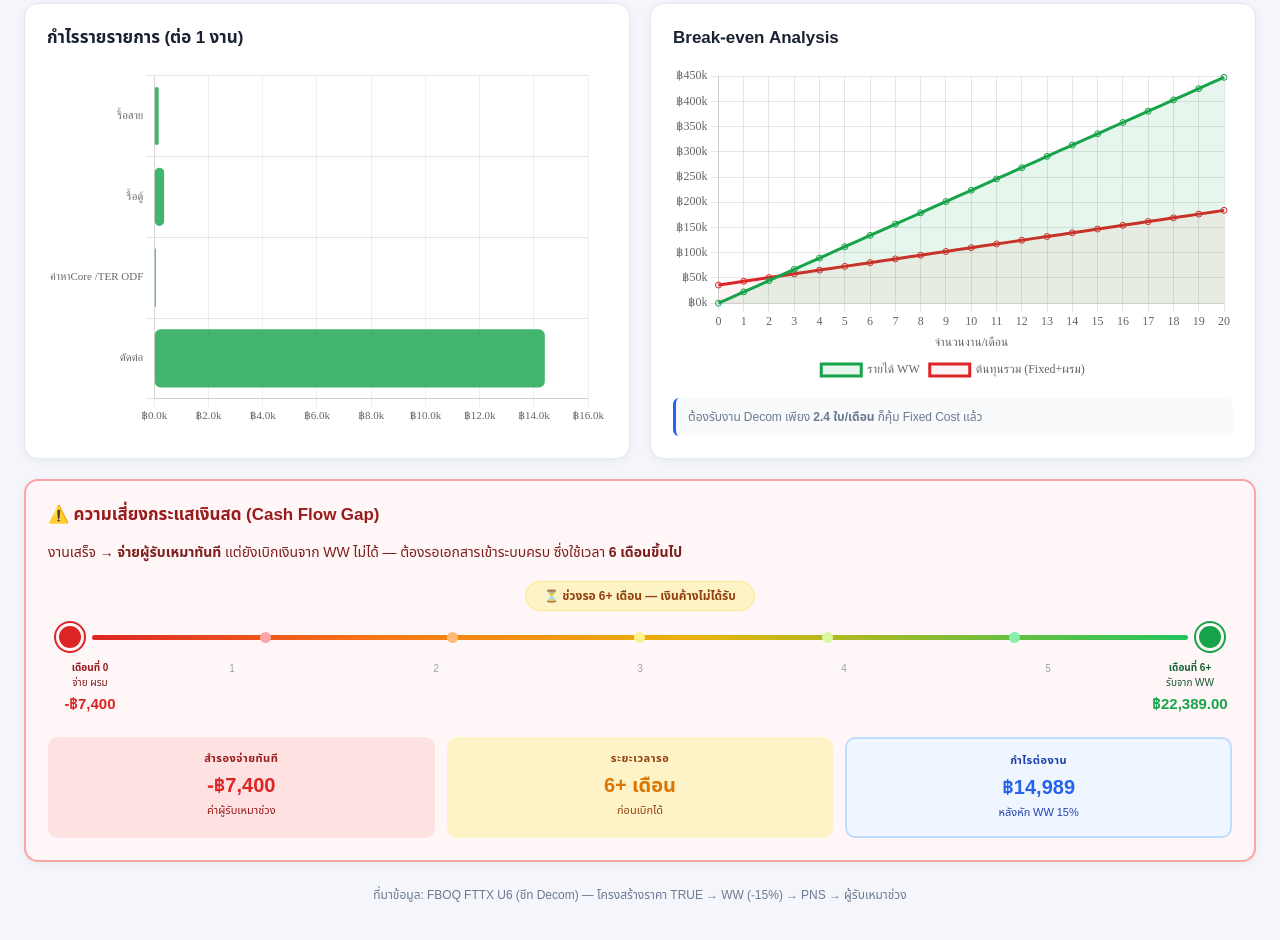
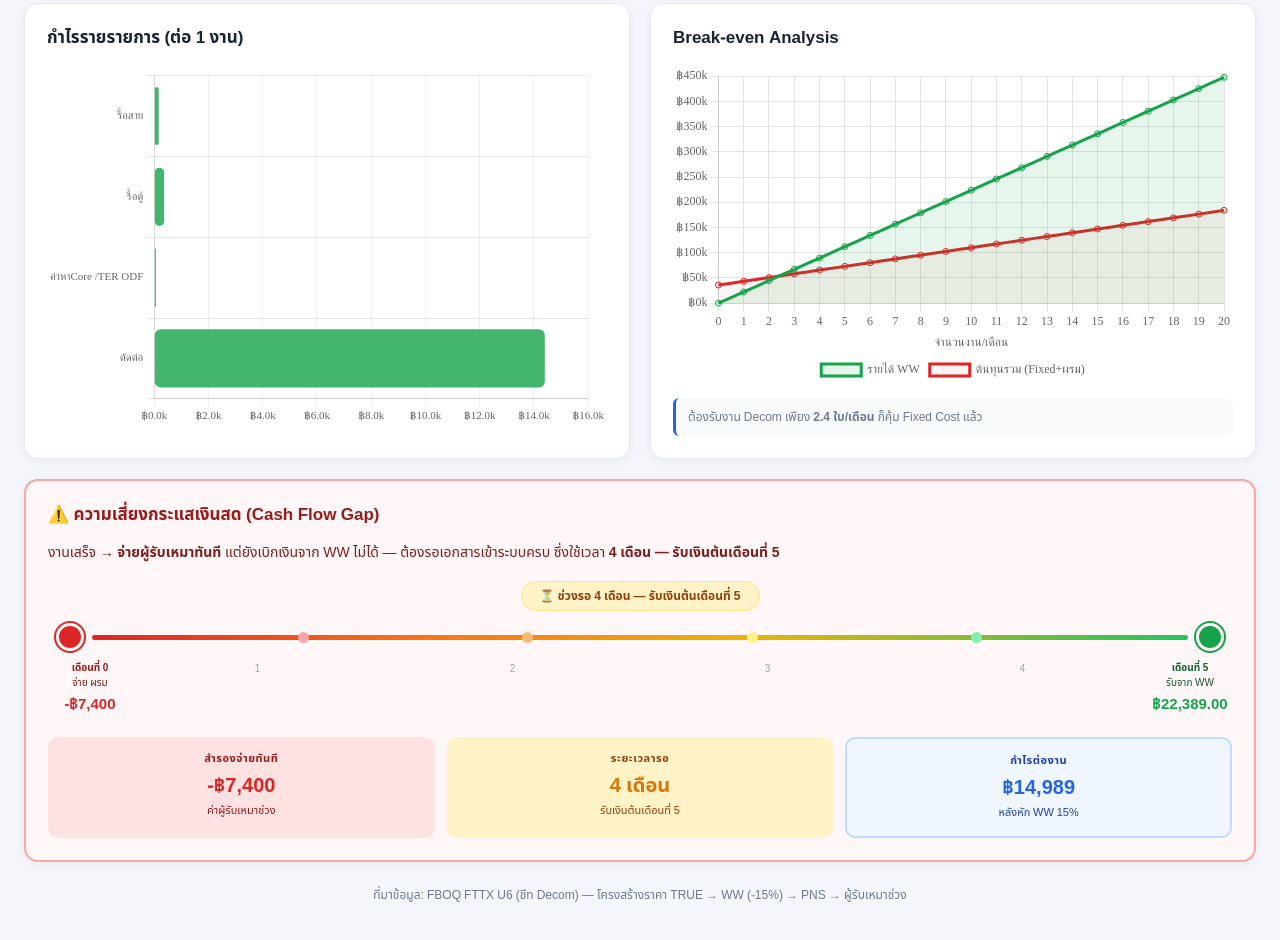
Before and after one commit to wanchaipu/PNS, a plain HTML site: page index.html in a window 1280 px wide. Shown: the part 1817-2757 px from the top of the page. Drawn offline with nearby package versions, Linux system fonts and the light colour scheme.

Commit message:
update cash flow gap: change 6+ months to 4 months (receive at beginning of month 5) across all tabs
Co-Authored-By: Claude Sonnet 4.6 <noreply@anthropic.com>

```diff
--- a/index.html
+++ b/index.html
@@ -189,20 +189,19 @@
 
 <div class="card" style="border:2px solid #fca5a5; background:#fff7f7">
   <h2 style="color:#991b1b">⚠️ ความเสี่ยงกระแสเงินสด (Cash Flow Gap)</h2>
-  <p style="font-size:14px; color:#7f1d1d; margin:0 0 20px">งานเสร็จ → <b>จ่ายผู้รับเหมาทันที</b> แต่ยังเบิกเงินจาก WW ไม่ได้ — ต้องรอเอกสารเข้าระบบครบ ซึ่งใช้เวลา <b>6 เดือนขึ้นไป</b></p>
+  <p style="font-size:14px; color:#7f1d1d; margin:0 0 20px">งานเสร็จ → <b>จ่ายผู้รับเหมาทันที</b> แต่ยังเบิกเงินจาก WW ไม่ได้ — ต้องรอเอกสารเข้าระบบครบ ซึ่งใช้เวลา <b>4 เดือน — รับเงินต้นเดือนที่ 5</b></p>
 
   <!-- ── Timeline ── -->
   <div style="text-align:center; margin-bottom:16px">
-    <span style="background:#fef3c7; border:1px solid #fde68a; border-radius:999px; padding:5px 18px; font-size:12px; font-weight:700; color:#92400e">⏳ ช่วงรอ 6+ เดือน — เงินค้างไม่ได้รับ</span>
+    <span style="background:#fef3c7; border:1px solid #fde68a; border-radius:999px; padding:5px 18px; font-size:12px; font-weight:700; color:#92400e">⏳ ช่วงรอ 4 เดือน — รับเงินต้นเดือนที่ 5</span>
   </div>
   <!-- dots + bar -->
   <div style="position:relative; display:flex; align-items:center; justify-content:space-between; padding:0 8px; margin-bottom:10px">
-    <div style="position:absolute; left:44px; right:44px; height:5px; background:linear-gradient(90deg,#dc2626,#f97316 25%,#eab308 55%,#22c55e); border-radius:3px; z-index:0"></div>
+    <div style="position:absolute; left:44px; right:44px; height:5px; background:linear-gradient(90deg,#dc2626,#f97316 30%,#eab308 60%,#22c55e); border-radius:3px; z-index:0"></div>
     <div style="z-index:1; width:28px; height:28px; background:#dc2626; border-radius:50%; border:3px solid #fff7f7; box-shadow:0 0 0 2px #dc2626; flex-shrink:0"></div>
     <div style="z-index:1; width:11px; height:11px; background:#fca5a5; border-radius:50%; flex-shrink:0"></div>
     <div style="z-index:1; width:11px; height:11px; background:#fdba74; border-radius:50%; flex-shrink:0"></div>
     <div style="z-index:1; width:11px; height:11px; background:#fef08a; border-radius:50%; flex-shrink:0"></div>
-    <div style="z-index:1; width:11px; height:11px; background:#d9f99d; border-radius:50%; flex-shrink:0"></div>
     <div style="z-index:1; width:11px; height:11px; background:#86efac; border-radius:50%; flex-shrink:0"></div>
     <div style="z-index:1; width:28px; height:28px; background:#16a34a; border-radius:50%; border:3px solid #fff7f7; box-shadow:0 0 0 2px #16a34a; flex-shrink:0"></div>
   </div>
@@ -218,10 +217,9 @@
       <div style="font-size:10px; color:#9ca3af; text-align:center">2</div>
       <div style="font-size:10px; color:#9ca3af; text-align:center">3</div>
       <div style="font-size:10px; color:#9ca3af; text-align:center">4</div>
-      <div style="font-size:10px; color:#9ca3af; text-align:center">5</div>
     </div>
     <div style="text-align:center; width:80px">
-      <div style="font-size:10px; color:#166534; font-weight:700">เดือนที่ 6+</div>
+      <div style="font-size:10px; color:#166534; font-weight:700">เดือนที่ 5</div>
       <div style="font-size:10px; color:#14532d">รับจาก WW</div>
       <div id="d_cfIn" style="font-size:15px; font-weight:800; color:#16a34a; margin-top:3px">-</div>
     </div>
@@ -236,8 +234,8 @@
     </div>
     <div style="background:#fef3c7; border-radius:10px; padding:14px; text-align:center">
       <div style="font-size:11px; color:#92400e; font-weight:700; text-transform:uppercase; letter-spacing:.5px">ระยะเวลารอ</div>
-      <div style="font-size:20px; font-weight:800; color:#d97706; margin-top:4px">6+ เดือน</div>
-      <div style="font-size:11px; color:#92400e; margin-top:2px">ก่อนเบิกได้</div>
+      <div style="font-size:20px; font-weight:800; color:#d97706; margin-top:4px">4 เดือน</div>
+      <div style="font-size:11px; color:#92400e; margin-top:2px">รับเงินต้นเดือนที่ 5</div>
     </div>
     <div style="background:#eff6ff; border-radius:10px; padding:14px; text-align:center; border:2px solid #bfdbfe">
       <div style="font-size:11px; color:#1e40af; font-weight:700; text-transform:uppercase; letter-spacing:.5px">กำไรต่องาน</div>
@@ -336,20 +334,19 @@
 
 <div class="card" style="border:2px solid #fca5a5; background:#fff7f7">
   <h2 style="color:#991b1b">⚠️ ความเสี่ยงกระแสเงินสด (Cash Flow Gap)</h2>
-  <p style="font-size:14px; color:#7f1d1d; margin:0 0 20px">งานเสร็จ → <b>จ่ายผู้รับเหมาทันที</b> แต่ยังเบิกเงินจาก WW ไม่ได้ — ต้องรอเอกสารเข้าระบบครบ ซึ่งใช้เวลา <b>6 เดือนขึ้นไป</b></p>
+  <p style="font-size:14px; color:#7f1d1d; margin:0 0 20px">งานเสร็จ → <b>จ่ายผู้รับเหมาทันที</b> แต่ยังเบิกเงินจาก WW ไม่ได้ — ต้องรอเอกสารเข้าระบบครบ ซึ่งใช้เวลา <b>4 เดือน — รับเงินต้นเดือนที่ 5</b></p>
 
   <!-- ── Timeline ── -->
   <div style="text-align:center; margin-bottom:16px">
-    <span style="background:#fef3c7; border:1px solid #fde68a; border-radius:999px; padding:5px 18px; font-size:12px; font-weight:700; color:#92400e">⏳ ช่วงรอ 6+ เดือน — เงินค้างไม่ได้รับ</span>
+    <span style="background:#fef3c7; border:1px solid #fde68a; border-radius:999px; padding:5px 18px; font-size:12px; font-weight:700; color:#92400e">⏳ ช่วงรอ 4 เดือน — รับเงินต้นเดือนที่ 5</span>
   </div>
   <!-- dots + bar -->
   <div style="position:relative; display:flex; align-items:center; justify-content:space-between; padding:0 8px; margin-bottom:10px">
-    <div style="position:absolute; left:44px; right:44px; height:5px; background:linear-gradient(90deg,#dc2626,#f97316 25%,#eab308 55%,#22c55e); border-radius:3px; z-index:0"></div>
+    <div style="position:absolute; left:44px; right:44px; height:5px; background:linear-gradient(90deg,#dc2626,#f97316 30%,#eab308 60%,#22c55e); border-radius:3px; z-index:0"></div>
     <div style="z-index:1; width:28px; height:28px; background:#dc2626; border-radius:50%; border:3px solid #fff7f7; box-shadow:0 0 0 2px #dc2626; flex-shrink:0"></div>
     <div style="z-index:1; width:11px; height:11px; background:#fca5a5; border-radius:50%; flex-shrink:0"></div>
     <div style="z-index:1; width:11px; height:11px; background:#fdba74; border-radius:50%; flex-shrink:0"></div>
     <div style="z-index:1; width:11px; height:11px; background:#fef08a; border-radius:50%; flex-shrink:0"></div>
-    <div style="z-index:1; width:11px; height:11px; background:#d9f99d; border-radius:50%; flex-shrink:0"></div>
     <div style="z-index:1; width:11px; height:11px; background:#86efac; border-radius:50%; flex-shrink:0"></div>
     <div style="z-index:1; width:28px; height:28px; background:#16a34a; border-radius:50%; border:3px solid #fff7f7; box-shadow:0 0 0 2px #16a34a; flex-shrink:0"></div>
   </div>
@@ -365,10 +362,9 @@
       <div style="font-size:10px; color:#9ca3af; text-align:center">2</div>
       <div style="font-size:10px; color:#9ca3af; text-align:center">3</div>
       <div style="font-size:10px; color:#9ca3af; text-align:center">4</div>
-      <div style="font-size:10px; color:#9ca3af; text-align:center">5</div>
     </div>
     <div style="text-align:center; width:80px">
-      <div style="font-size:10px; color:#166534; font-weight:700">เดือนที่ 6+</div>
+      <div style="font-size:10px; color:#166534; font-weight:700">เดือนที่ 5</div>
       <div style="font-size:10px; color:#14532d">รับจาก WW</div>
       <div id="f_cfIn" style="font-size:15px; font-weight:800; color:#16a34a; margin-top:3px">-</div>
     </div>
@@ -383,8 +379,8 @@
     </div>
     <div style="background:#fef3c7; border-radius:10px; padding:14px; text-align:center">
       <div style="font-size:11px; color:#92400e; font-weight:700; text-transform:uppercase; letter-spacing:.5px">ระยะเวลารอ</div>
-      <div style="font-size:20px; font-weight:800; color:#d97706; margin-top:4px">6+ เดือน</div>
-      <div style="font-size:11px; color:#92400e; margin-top:2px">ก่อนเบิกได้</div>
+      <div style="font-size:20px; font-weight:800; color:#d97706; margin-top:4px">4 เดือน</div>
+      <div style="font-size:11px; color:#92400e; margin-top:2px">รับเงินต้นเดือนที่ 5</div>
     </div>
     <div style="background:#eff6ff; border-radius:10px; padding:14px; text-align:center; border:2px solid #bfdbfe">
       <div style="font-size:11px; color:#1e40af; font-weight:700; text-transform:uppercase; letter-spacing:.5px">กำไรต่องาน</div>
```
